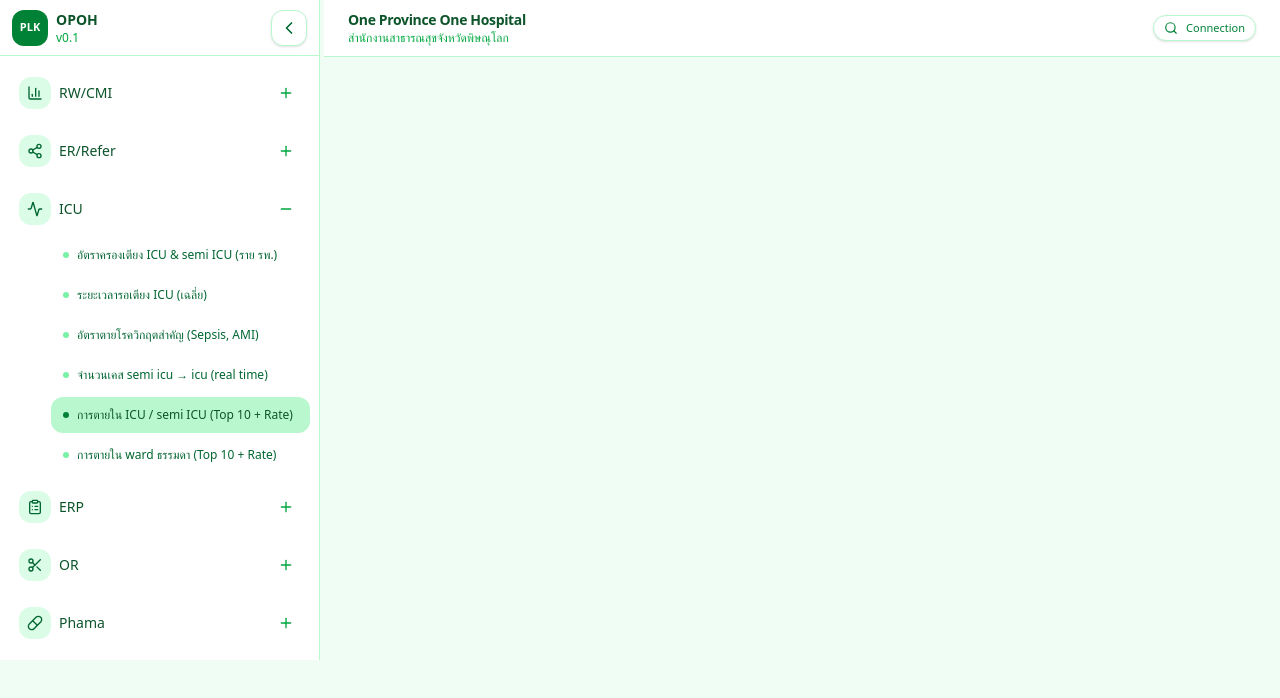
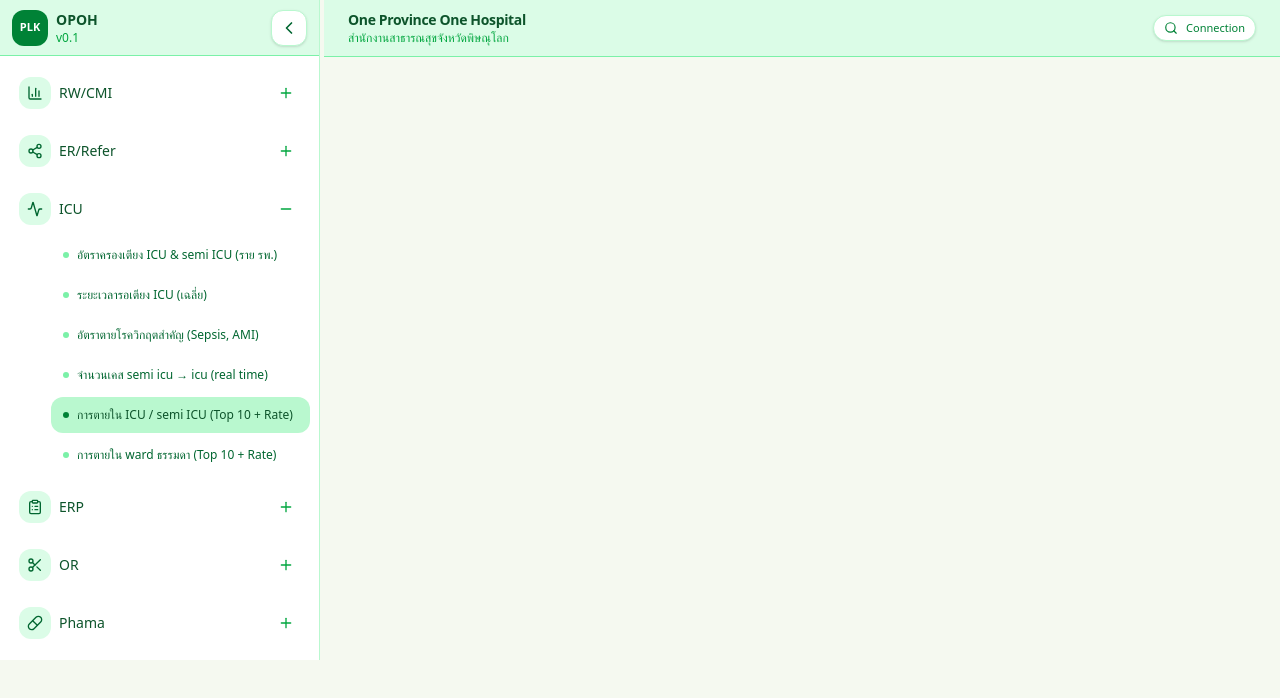
Before and after one commit to tehnplk/datacenter2, a Next.js app: page /ICU/icu-death-analysis in a window 1280 px wide. Shown: the top 698 px of the page. Built offline with nearby package versions, Linux system fonts and the light colour scheme.

Commit message:
style: darken headers and description pill, adjust dashboard bg

```diff
--- a/src/components/dashboard/DashboardShell.tsx
+++ b/src/components/dashboard/DashboardShell.tsx
@@ -50,7 +50,7 @@ export default function DashboardShell({ children }: { children: React.ReactNode
   };
 
   return (
-    <div className="min-h-screen bg-green-50 text-green-950 dark:bg-green-950 dark:text-green-50">
+    <div className="min-h-screen bg-[#f5f9f0] text-green-950 dark:bg-green-950 dark:text-green-50">
       {/* Desktop */}
       <div className="hidden min-h-screen md:flex">
         <Sidebar
--- a/src/components/dashboard/Sidebar.tsx
+++ b/src/components/dashboard/Sidebar.tsx
@@ -62,7 +62,7 @@ export default function Sidebar({
       style={{ width: computedWidth }}
       aria-label="เมนูด้านซ้าย"
     >
-      <div className="flex h-14 items-center gap-2 border-b border-green-200 px-3 dark:border-green-800">
+      <div className="flex h-14 items-center gap-2 border-b border-green-300 bg-green-100 px-3 dark:border-green-800 dark:bg-green-900">
         <div className="flex min-w-0 flex-1 items-center gap-2">
           <div className="grid h-9 w-9 place-items-center rounded-xl bg-green-700 text-white dark:bg-green-400 dark:text-green-950">
             <span className="text-[11px] font-bold">PLK</span>
--- a/src/components/dashboard/Topbar.tsx
+++ b/src/components/dashboard/Topbar.tsx
@@ -98,7 +98,7 @@ export default function Topbar({ onOpenMobileNav }: TopbarProps) {
   }, [isOpen]);
 
   return (
-    <div className="border-b border-green-200 bg-white/90 backdrop-blur dark:border-green-800 dark:bg-green-950/80">
+    <div className="border-b border-green-300 bg-green-100 backdrop-blur dark:border-green-800 dark:bg-green-950/80">
       <div className="flex h-14 items-center gap-3 px-4 sm:px-6">
         <button
           type="button"
```
